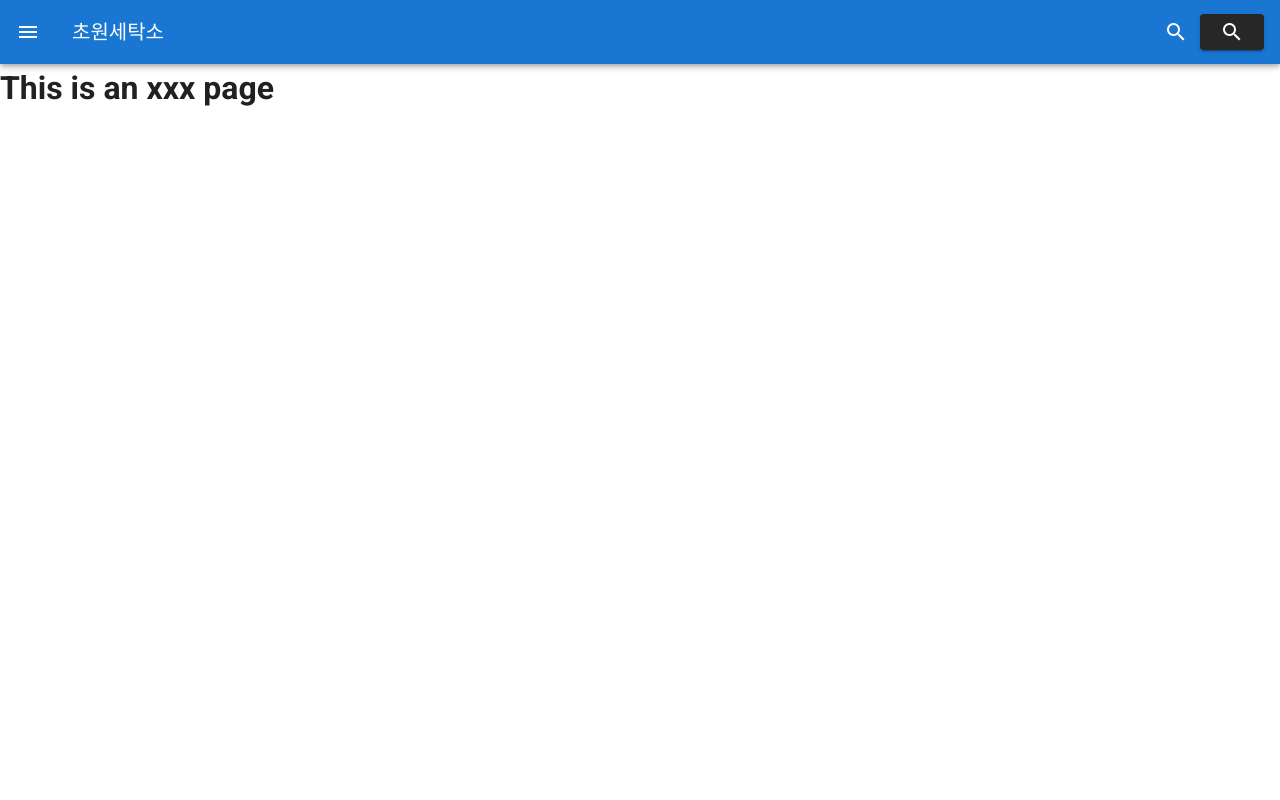
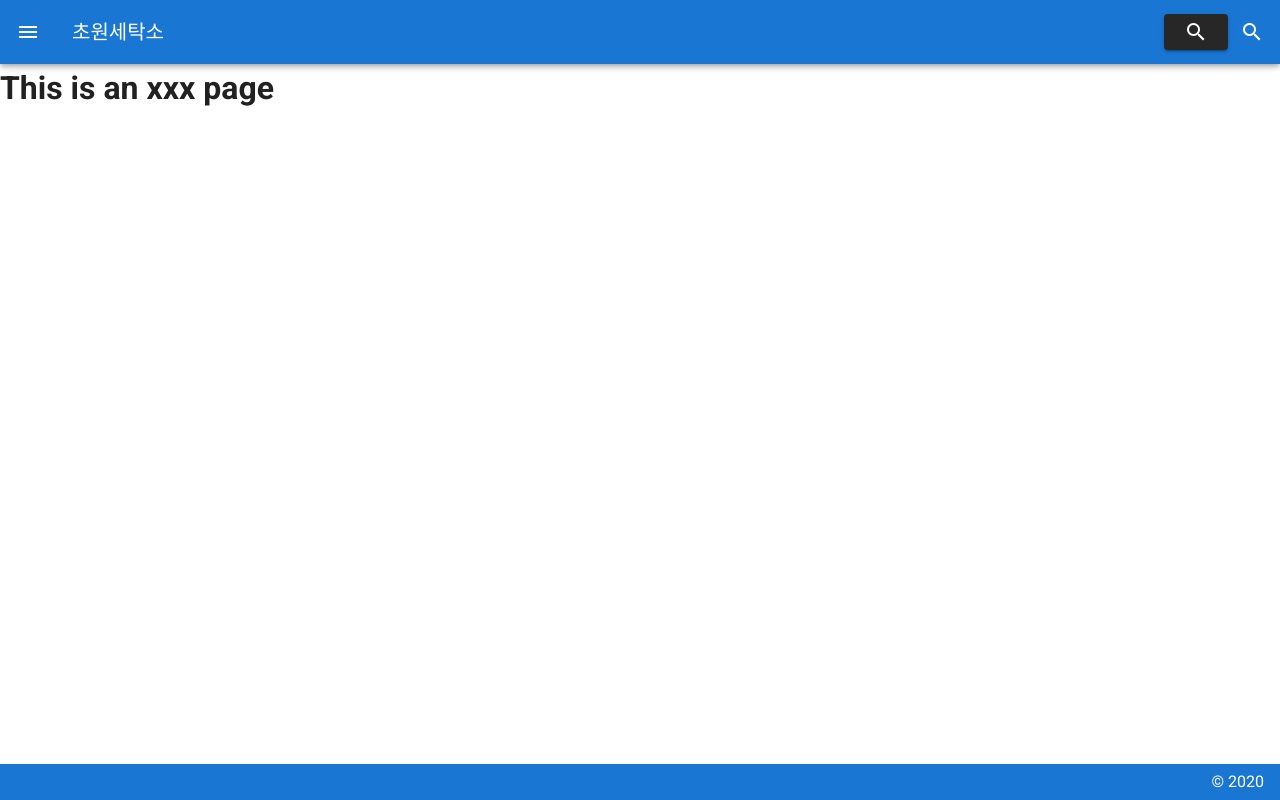
Before and after one commit to mhj412/vf2, a Vue app: page /xxx in a window 1280 px wide. Built offline with nearby package versions, Linux system fonts and the light colour scheme.

Commit message:
footer add

```diff
--- a/src/App.vue
+++ b/src/App.vue
@@ -10,18 +10,22 @@
       <v-app-bar-nav-icon></v-app-bar-nav-icon>
       <v-toolbar-title>초원세탁소</v-toolbar-title>
       <v-spacer/>
+      <v-btn to="/about">
+        <v-icon>mdi-magnify</v-icon>
+      </v-btn>
       <v-btn icon to="/">
         <v-icon>mdi-magnify</v-icon>
       </v-btn>
-      <v-btn to="/about">
-        <v-icon>mdi-magnify</v-icon>
-      </v-btn>
+
     </v-app-bar>
     <v-content>
         <router-view/>
     </v-content>
 
-
+    <v-footer app color="primary" dark absolute>
+      <v-spacer></v-spacer>
+      <div>&copy; {{ new Date().getFullYear() }}</div>
+    </v-footer>
   </v-app>
 </template>
 
--- a/src/views/About.vue
+++ b/src/views/About.vue
@@ -1,5 +1,5 @@
 <template>
   <div class="about">
-    <h1 i in 70 key="i">This is an about page</h1>
+    <h1 v-for="i in 70" :key="i">This is an about page</h1>
   </div>
 </template>
```
